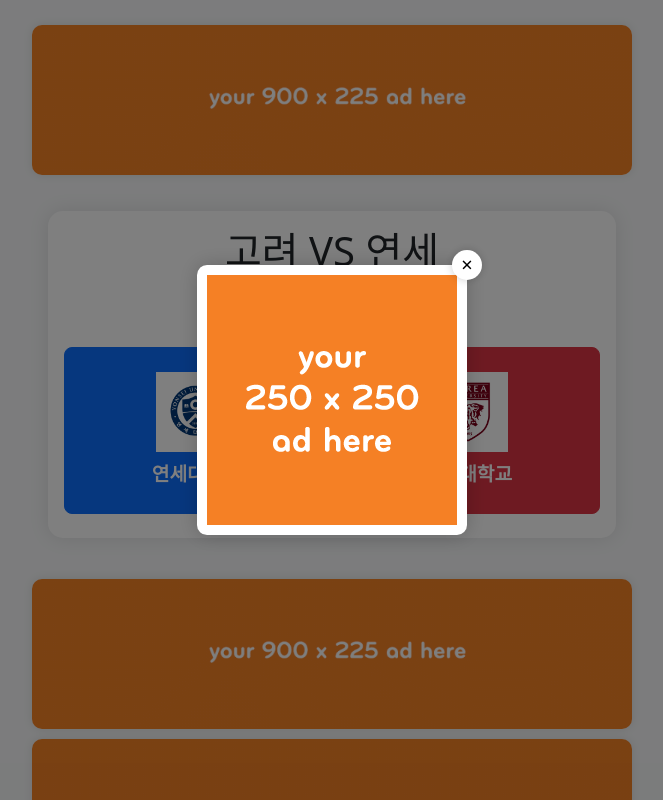
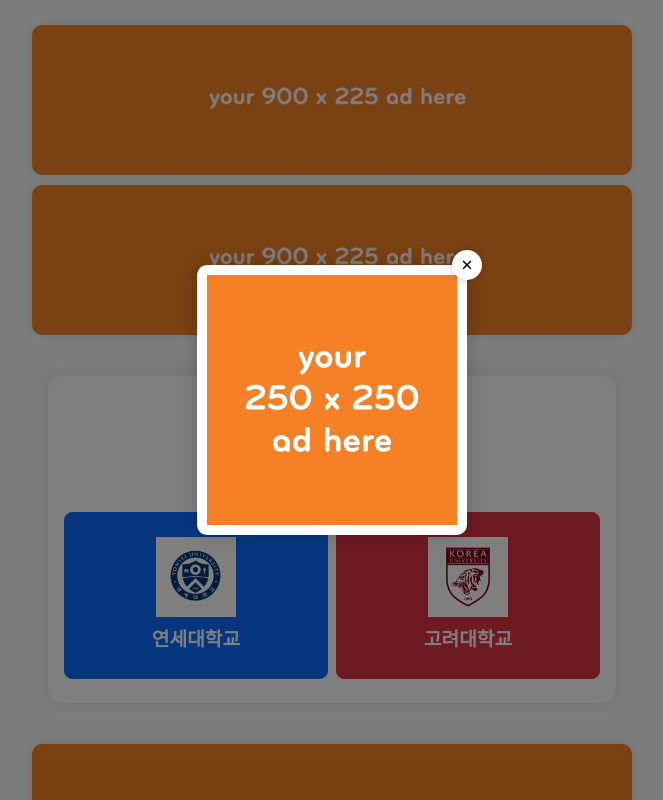
Before and after one commit to earendil25/kvsy, a Flask app: page / in a window 1280 px wide. Shown: the whole page, without its empty margins (308-971 px from the left). Run offline with Flask 3, Linux system fonts and the light colour scheme.

Commit message:
banner change

```diff
--- a/static/style.css
+++ b/static/style.css
@@ -28,10 +28,21 @@
     object-fit: cover;
 }
 
+.top-banner-container {
+    display: flex;
+    flex-direction: column;
+    width: 100%;
+    max-width: 600px;
+    align-items: center;
+    margin-bottom: 10px;
+    position: relative;
+    z-index: 90;
+}
+
 .top-banner {
     position: relative;
     z-index: 90;
-    margin-bottom: 10px;
+    margin-bottom: 5px;
     width: 100%;
     max-width: 600px;
 }
@@ -396,4 +407,9 @@
     .splash-content i {
         font-size: 1.2rem;
     }
+
+    .top-banner-container,
+    .bottom-banner-container {
+        padding: 0 10px;
+    }
 }
--- a/templates/index.html
+++ b/templates/index.html
@@ -36,11 +36,21 @@
         </div>
     </div>
 
-    <!-- Top Banner Ad -->
-    <div class="banner-ad top-banner">
-        <a href="https://naver.me/xP8fPD9Y" target="_blank" class="ad-link">
-            <img src="{{ url_for('static', filename='images/ad_banner.gif') }}" alt="상단 배너 광고" class="banner-image">
-        </a>
+    <!-- Top Banner Ads -->
+    <div class="top-banner-container">
+        <!-- First Top Banner Ad -->
+        <div class="banner-ad top-banner">
+            <a href="https://naver.me/xP8fPD9Y" target="_blank" class="ad-link">
+                <img src="{{ url_for('static', filename='images/ad_banner.gif') }}" alt="상단 배너 광고1" class="banner-image">
+            </a>
+        </div>
+
+        <!-- Second Top Banner Ad -->
+        <div class="banner-ad top-banner">
+            <a href="https://naver.me/xP8fPD9Y" target="_blank" class="ad-link">
+                <img src="{{ url_for('static', filename='images/ad_banner2.gif') }}" alt="상단 배너 광고2" class="banner-image">
+            </a>
+        </div>
     </div>
 
     <div class="container">
@@ -97,19 +107,11 @@
         </div>
     </div>
 
-    <!-- Bottom Banner Ads -->
+    <!-- Bottom Banner Ad -->
     <div class="bottom-banner-container">
-        <!-- First Bottom Banner Ad -->
         <div class="banner-ad bottom-banner">
             <a href="https://naver.me/xP8fPD9Y" target="_blank" class="ad-link">
-                <img src="{{ url_for('static', filename='images/ad_banner2.gif') }}" alt="하단 배너 광고1" class="banner-image">
-            </a>
-        </div>
-
-        <!-- Second Bottom Banner Ad -->
-        <div class="banner-ad bottom-banner">
-            <a href="https://naver.me/xP8fPD9Y" target="_blank" class="ad-link">
-                <img src="{{ url_for('static', filename='images/ad_banner3.gif') }}" alt="하단 배너 광고2" class="banner-image">
+                <img src="{{ url_for('static', filename='images/ad_banner3.gif') }}" alt="하단 배너 광고" class="banner-image">
             </a>
         </div>
     </div>
```
